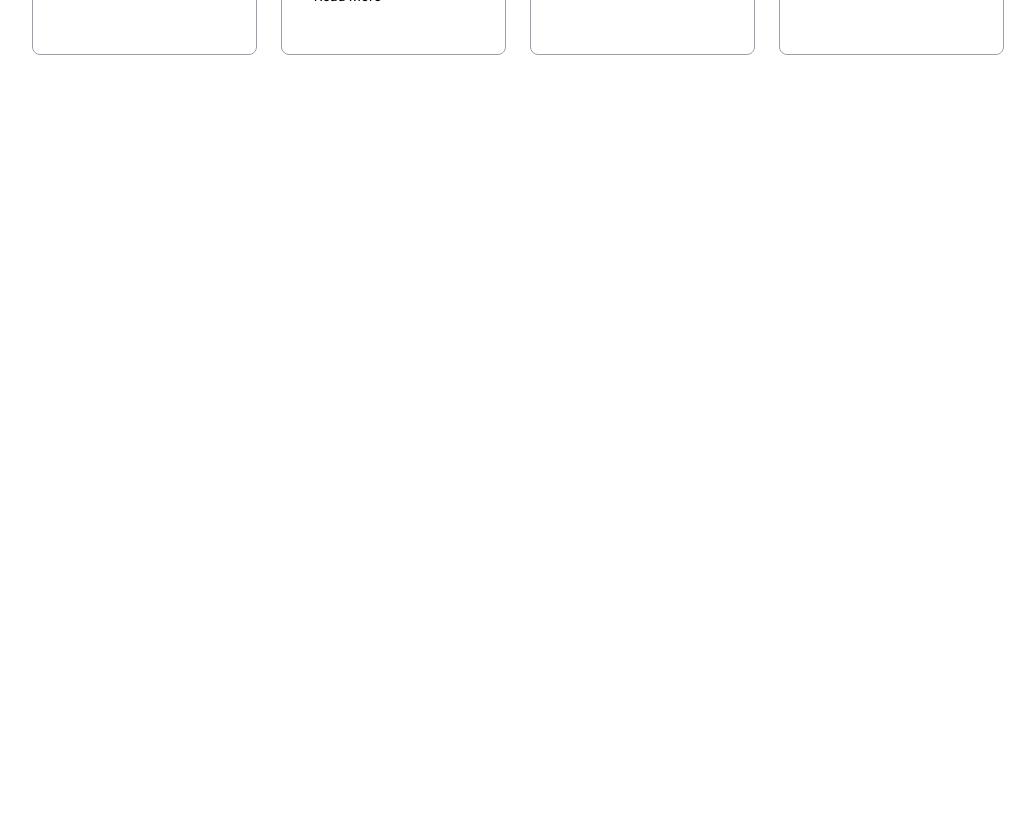
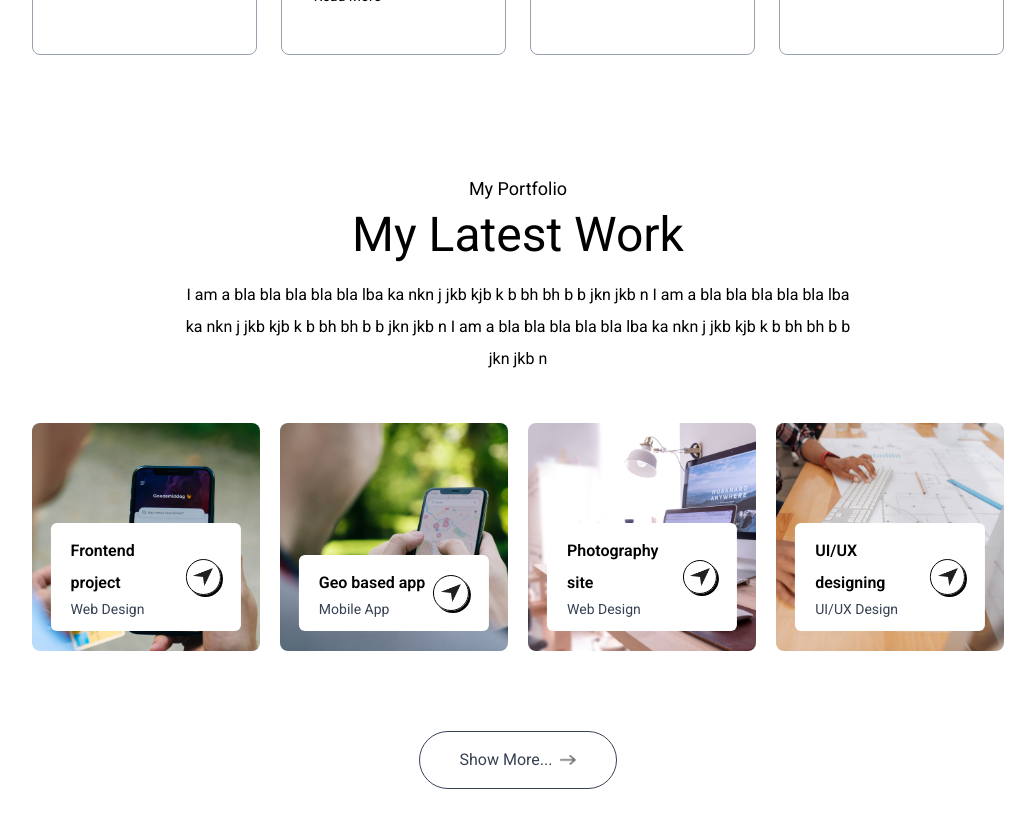
Before and after one commit to DilshanGDT/my-portfolio, a Next.js app in the folder portfolio-v2/: page / in a window 1280 px wide. Shown: the part 2160-2987 px from the top of the page, without its empty margins (122-1157 px from the left). Before the commit the page ends 2295 px from the top, so only its background shows below. Built offline with nearby package versions, Linux system fonts and the light colour scheme; a web font is replaced by a local one.

Commit message:
Work section

```diff
--- a/portfolio-v2/app/page.js
+++ b/portfolio-v2/app/page.js
@@ -4,6 +4,7 @@
 import Header from "@/components/Header";
 import Navbar from "@/components/Navbar";
 import Services from "@/components/Services";
+import Work from "@/components/Work";
 
 export default function Home() {
   return (
@@ -12,6 +13,7 @@
     <Header />
     <About />
     <Services />
+    <Work />
     </>
   );
 }
--- /dev/null
+++ b/portfolio-v2/components/Work.jsx
@@ -0,0 +1,40 @@
+import { assets, workData } from '@/assets/assets'
+import Image from 'next/image'
+import React from 'react'
+
+const Work = () => {
+  return (
+    <div id='work' className='w-full px-[12%] py-10 scroll-mt-20'>
+      <h4 className='text-center mb-2 text-lg font-outfit'>My Portfolio</h4>
+      <h2 className='text-center text-5xl font-roboto'>My Latest Work</h2>
+
+      <p className='text-center max-w-2xl mx-auto mt-5 mb-12 font-outfit'>I am a bla bla bla bla bla lba ka nkn j jkb kjb k b bh bh b b jkn jkb n
+        I am a bla bla bla bla bla lba ka nkn j jkb kjb k b bh bh b b jkn jkb n
+        I am a bla bla bla bla bla lba ka nkn j jkb kjb k b bh bh b b jkn jkb n
+      </p>
+
+      <div className='grid grid-cols-auto my-10 gap-5'>
+        {workData.map((project, index)=>(
+            <div key={index} style={{backgroundImage: `url(${project.bgImage})`}} className='aspect-square bg-no-repeat bg-cover bg-center rounded-lg relative cursor-pointer group'>
+                <div className='bg-white w-10/12 rounded-md absolute bottom-5 left-1/2 -translate-x-1/2 py-3 px-5 flex items-center justify-between duration-500 group-hover:bottom-7'>
+                    <div>
+                        <h2 className='font-semibold'>{project.title}</h2>
+                        <p className='text-sm text-gray-700'>{project.description}</p>
+                    </div>
+                    <div className='border rounded-full border-black w-9 aspect-square flex items-center justify-center shadow-[2px_2px_0_#000] group-hover:bg-lime-300 transition'>
+                        <Image src={assets.send_icon} alt='send icon' className='w-5' />
+                    </div>
+                </div>
+            </div>
+        ))}
+      </div>
+
+      <a href='' className='w-max flex items-center justify-center gap-2 text-gray-700 border-[0.5px] border-gray-700 rounded-full py-3 px-10 mx-auto my-20 hover:bg-(--color-lightHover) duration-500'>
+        Show More...<Image src={assets.right_arrow_bold} alt='right arrow' className='w-4' />
+      </a>
+
+    </div>
+  )
+}
+
+export default Work
```
